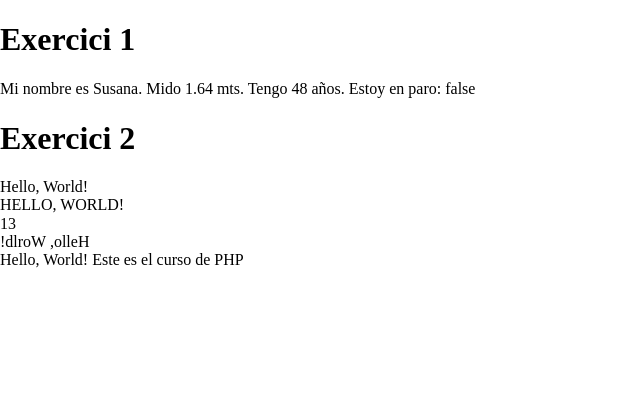
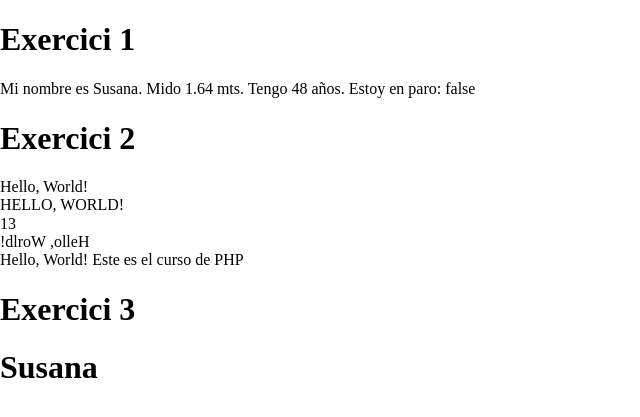
Before and after one commit to sgilcastro/FS_PHP, a PHP site: page /ej1.php in a window 1280 px wide. Shown: the top 417 px of the page, without its empty margins (0-640 px from the left). Run offline with PHP 8.4, Linux system fonts and the light colour scheme; some libraries are stand-ins or nearby versions.

Commit message:
Ejercicio 3

```diff
--- a/sprint1/t31-php_basics/ej1.php
+++ b/sprint1/t31-php_basics/ej1.php
@@ -37,6 +37,9 @@
         $invert = strrev($hello);
         $curs = "Este es el curso de PHP";
 
+         /* Variables ejercicio3 */
+          define("CONSTANT", "Susana");
+
 
        /*Ejercicios*/
 
@@ -69,6 +72,12 @@
         i imprimeix per pantalla la concatenació de tots dos strings.*/
         echo $hello . " " . $curs;
 
+
+        echo "<h1>Exercici 3</h1>";
+        /* Crea una constant que contingui el teu nom i l'imprimeixi per pantalla.
+        Has d'imprimir-la amb format de títol i lletra en negreta en HTML.*/
+        echo "<h1><b>" . CONSTANT . "</b></h1>";
+
         ?>
 
     </body>
```
